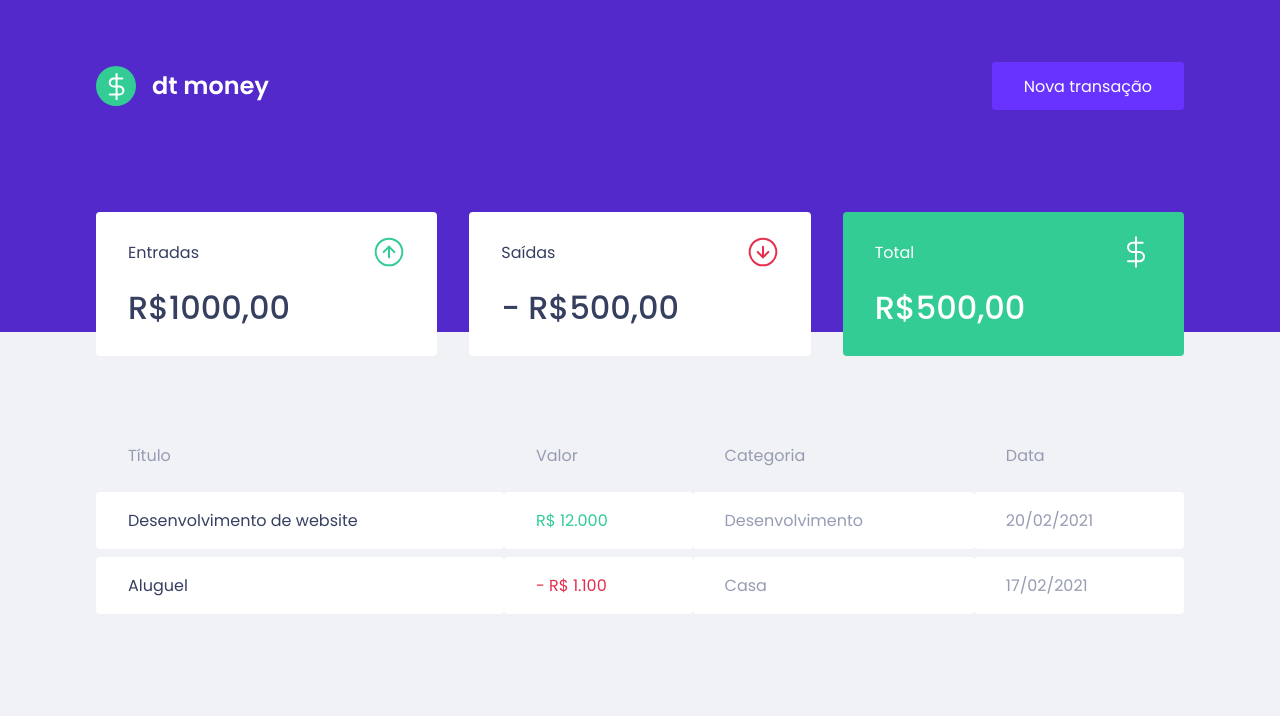
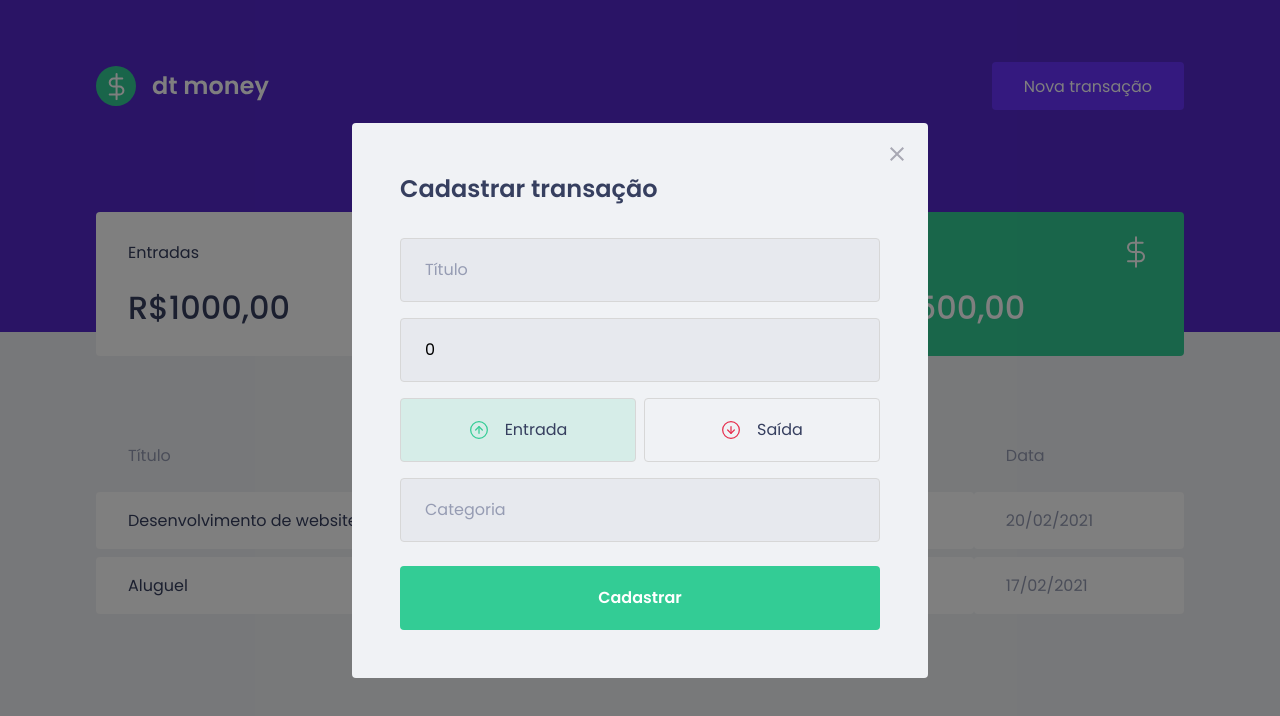
Before and after one commit to sousa-gabriel/myfinances, a React (Create React App) app: page / in a window 1280 px wide. Both pictures are taken after a click on the button "Nova transação". Shown: the top 716 px of the page. Built offline with nearby package versions, Linux system fonts and the light colour scheme; no server answers; what miragejs would draw is missing.

Commit message:
finish Modal New Transaction

```diff
--- a/package.json
+++ b/package.json
@@ -3,10 +3,14 @@
   "version": "0.1.0",
   "private": true,
   "dependencies": {
+    "@types/react-modal": "^3.13.1",
     "@types/styled-components": "^5.1.26",
+    "axios": "^0.27.2",
     "miragejs": "^0.1.45",
+    "polished": "^4.2.2",
     "react": "^18.2.0",
     "react-dom": "^18.2.0",
+    "react-modal": "^3.15.1",
     "react-scripts": "5.0.1",
     "styled-components": "^5.3.5",
     "web-vitals": "^2.1.4"
--- a/src/App.tsx
+++ b/src/App.tsx
@@ -1,31 +1,51 @@
 import { Dashboard } from "./components/Dashboard";
 import { Header } from "./components/Header";
 import { GlobalStyle } from "./sytles/global";
-import { createServer } from 'miragejs'
+import { createServer, Model } from 'miragejs'
+import { useState } from "react";
+import Modal from 'react-modal';
+import { NewTransactionModal } from "./components/NewTransactionModal";
+
+Modal.setAppElement('#root');
 
 createServer({
+  models: {
+    transaction: Model,
+  },
+
+
   routes() {
     this.namespace = 'api';
 
     this.get('/transactions', () => {
-      return [
-        {
-          id: 1,
-          title: 'Transaction 1',
-          amount: 400,
-          type: 'deposit',
-          category: 'Food',
-          createdAt: new Date(),
-        }
-      ]
+      return this.schema.all('transaction')
     })
+    this.post('/transactions', (schema, request) => {
+      const data = JSON.parse(request.requestBody)
+
+      return schema.create('transaction', data)
+    })
+
   }
 })
 
+
+
 export function App() {
+  const [isNewTransactionModal, setIsNewTransactionModal] = useState(false);
+
+  function handleOpenNewTransactionModal() {
+    setIsNewTransactionModal(true);
+  }
+
+  function handleCloseNewTransactionModal() {
+    setIsNewTransactionModal(false);
+  }
+
   return (
     <>
-      <Header />
+      <Header onOpenNewTransactionModal={handleOpenNewTransactionModal} />
+      <NewTransactionModal isOpen={isNewTransactionModal} onRequestClose={handleCloseNewTransactionModal} />
       <Dashboard />
       <GlobalStyle />
     </>
--- a/src/components/Header/index.tsx
+++ b/src/components/Header/index.tsx
@@ -1,12 +1,17 @@
 import Logo from '../../assets/logo.svg';
 import * as S from './styles';
 
-export function Header() {
+interface HeaderProps {
+  onOpenNewTransactionModal: () => void;
+}
+
+
+export function Header({ onOpenNewTransactionModal }: HeaderProps) {
   return (
     <S.Container>
         <S.Content>
             <img src={Logo} alt="dt money" />
-            <button type="button">
+            <button type="button" onClick={onOpenNewTransactionModal}>
                 Nova transação
             </button>
         </S.Content>
--- /dev/null
+++ b/src/components/NewTransactionModal/index.tsx
@@ -0,0 +1,92 @@
+import Modal from "react-modal";
+import * as S from "./styles";
+import closeImg from "../../assets/close.svg";
+import incomeImg from "../../assets/income.svg";
+import outcomeImg from "../../assets/outcome.svg";
+import { FormEvent, useState } from "react";
+import { api } from "../../services/api";
+
+interface NewTransactionModalProps {
+    isOpen: boolean;
+    onRequestClose: () => void;
+}
+
+export function NewTransactionModal({ isOpen, onRequestClose }: NewTransactionModalProps) {
+    const [type, setType] = useState("deposit");
+    const [title, setTitle] = useState("");
+    const [value, setValue] = useState(0);
+    const [category, setCategory] = useState('');
+
+    function handleCreateNewTransaction(event: FormEvent) {
+        event.preventDefault();
+        const data = {
+            title,
+            value,
+            category,
+            type
+        }
+        api.post('/transactions', data);
+    }
+
+    return (
+        <Modal
+            isOpen={isOpen}
+            onRequestClose={onRequestClose}
+            overlayClassName="react-modal-overlay"
+            className="react-modal-content"
+        >
+            <button type="button" onClick={onRequestClose} className="react-modal-close">
+                <img src={closeImg} alt="Fechar modal" />
+            </button>
+            <S.Container onSubmit={handleCreateNewTransaction}>
+                <h2>Cadastrar transação</h2>
+
+                <input
+                    placeholder="Título"
+                    value={title}
+                    onChange={event => setTitle(event.target.value)}
+                />
+
+                <input
+                    type="number"
+                    placeholder="Valor"
+                    value={value}
+                    onChange={event => setValue(Number(event.target.value))}
+                />
+
+                <S.TransactionTypeContainer>
+                    <S.RadioBox
+                        type="button"
+                        onClick={() => { setType("deposit") }}
+                        isActive={type === "deposit"}
+                        activeColor="green"
+                    >
+                        <img src={incomeImg} alt="Entrada" />
+                        <span>Entrada</span>
+                    </S.RadioBox>
+
+                    <S.RadioBox
+                        type="button"
+                        onClick={() => { setType("withdraw") }}
+                        isActive={type === "withdraw"}
+                        activeColor="red"
+                    >
+                        <img src={outcomeImg} alt="Saída" />
+                        <span>Saída</span>
+                    </S.RadioBox>
+                </S.TransactionTypeContainer>
+
+                <input
+                    placeholder="Categoria"
+                    value={category}
+                    onChange={event => setCategory(event.target.value)}
+                />
+
+                <button type="submit">
+                    Cadastrar
+                </button>
+
+            </S.Container>
+        </Modal>
+    );
+}
--- /dev/null
+++ b/src/components/NewTransactionModal/styles.ts
@@ -0,0 +1,92 @@
+import styled from "styled-components";
+import { darken } from "polished";
+
+export const Container = styled.form`
+
+    h2{
+        color: var(--text-title);
+        font-size: 1.5rem;
+        margin-bottom: 2rem;
+    }
+
+    input{
+        width: 100%;
+        padding: 0 1.5rem;
+        height: 4rem;
+        border-radius: 0.25rem;
+        border: 1px solid #d7d7d7;
+        background: #e7e9ee;
+        font-weight: 400;
+        font-size: 1rem;
+        &::placeholder{
+            color: var(--text-body);
+        }
+        & + input{
+            margin-top: 1rem;
+        }
+    }
+
+    button[type="submit"]{
+        width: 100%;
+        padding: 0 1.5rem;
+        height: 4rem;
+        background: var(--green);
+        color: #fff;
+        border-radius: 0.25rem;
+        border: 0;
+        font-size: 1rem;
+        margin-top: 1.5rem;
+        font-weight: 600;
+        transition: filter 0.2s;
+        &:hover{
+            filter: brightness(0.9);
+        }
+    }
+`;
+
+export const TransactionTypeContainer = styled.div`
+    margin: 1rem 0;
+    display: grid;
+    grid-template-columns: 1fr 1fr;
+    gap: 0.5rem;
+`;
+
+interface RadioBoxProps {
+    isActive: boolean;
+    activeColor: "green" | "red";
+}
+
+const colors = {
+    green: "#33cc9522",
+    red: "#e52e4d22",
+};
+
+export const RadioBox = styled.button<RadioBoxProps>`
+    height: 4rem;
+    border: 1px solid #d7d7d7;
+    border-radius: 0.25rem;
+    background: ${({isActive,activeColor }) => isActive
+        ? colors[activeColor]
+        : "transparent"};
+    display: flex;
+    align-items: center;
+    justify-content: center;
+
+    transition: border-color 0.2s;
+
+    &:hover{
+        border-color: ${darken(0.1, "#d7d7d7")};
+    }
+
+    img{
+        height: 20px;
+        width: 20px;
+    }
+
+    span{
+        display: inline-block;
+        margin-left: 1rem;
+        font-size: 1rem;
+        color: var(--text-title);
+    }
+`;
--- a/src/components/TransactionsTable/index.tsx
+++ b/src/components/TransactionsTable/index.tsx
@@ -1,11 +1,10 @@
 import { useEffect } from 'react'
+import { api } from '../../services/api'
 import * as S from './styles'
 
 export function TransactionsTable(){
     useEffect(() => {
-        fetch('http://localhost:3000/api/transactions')
-            .then(response => response.json())
-            .then(data => console.log(data))
+       api.get('transactions').then(response => console.log(response.data))
     }, [])
 
     return (
--- /dev/null
+++ b/src/services/api.ts
@@ -0,0 +1,5 @@
+import axios from "axios";
+
+export const api = axios.create({
+    baseURL: 'http://localhost:3000/api',
+});
--- a/src/sytles/global.ts
+++ b/src/sytles/global.ts
@@ -50,4 +50,39 @@ button{
     cursor: not-allowed;
 }
 
+.react-modal-overlay{
+    background: rgba(0, 0, 0, 0.5);
+    position: fixed;
+
+    top: 0;
+    bottom: 0;
+    right: 0;
+    left: 0;
+
+    display: flex;
+    align-items: center;
+    justify-content: center;
+}
+
+.react-modal-content{
+    width: 100%;
+    max-width: 576px;
+    background: var(--background);
+    padding: 3rem;
+    position: relative;
+    border-radius: 0.25rem;
+}
+
+.react-modal-close{
+    position: absolute;
+    right: 1.5rem;
+    top: 1.5rem;
+    border: 0;
+    background: transparent;
+    transition: filter 0.2s;
+    &:hover{
+        filter: brightness(0.8);
+    }
+}
+
 `;
```
Also changed, not shown: 1 other file (tests, documents, lock files or other folders).
